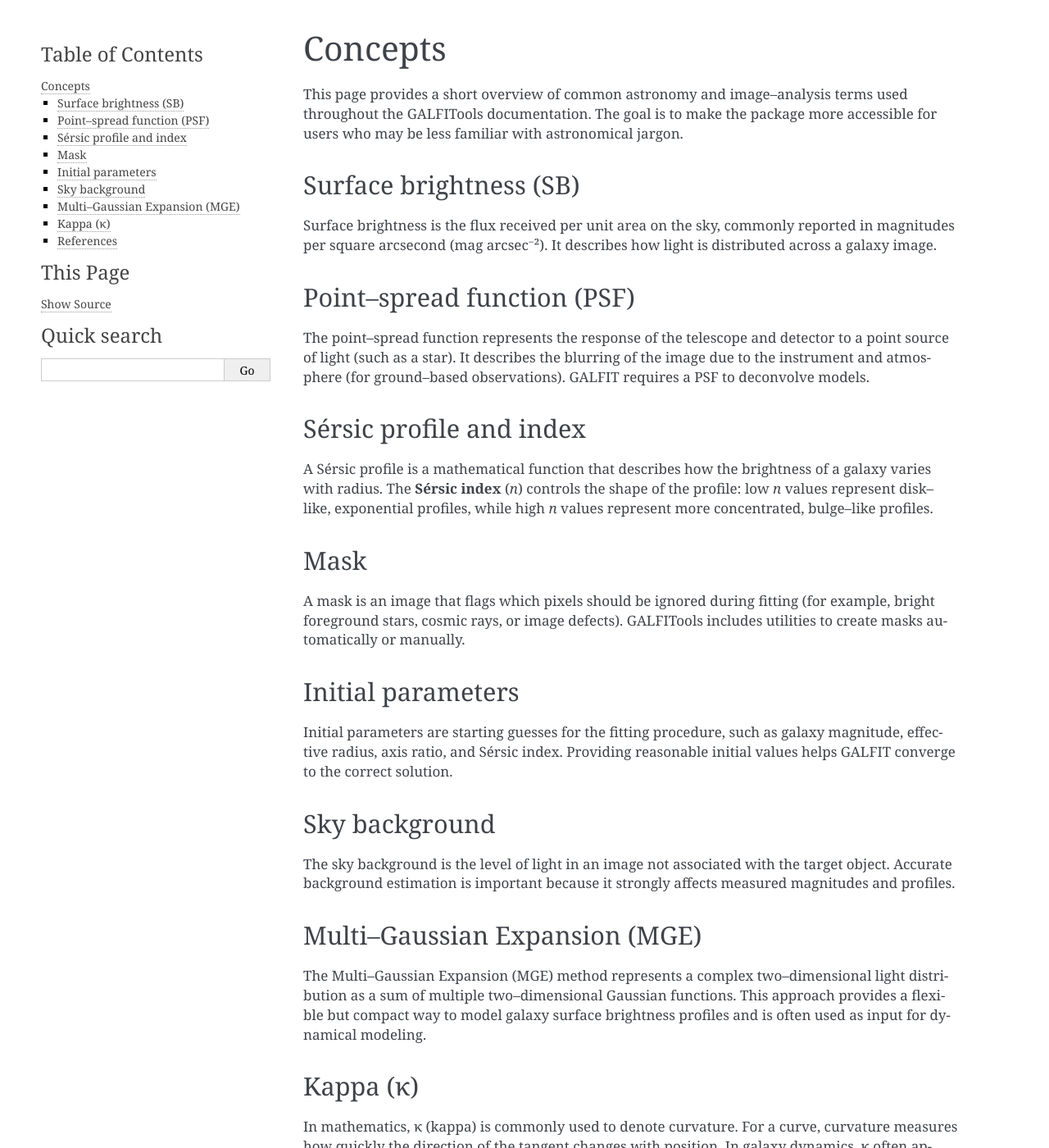
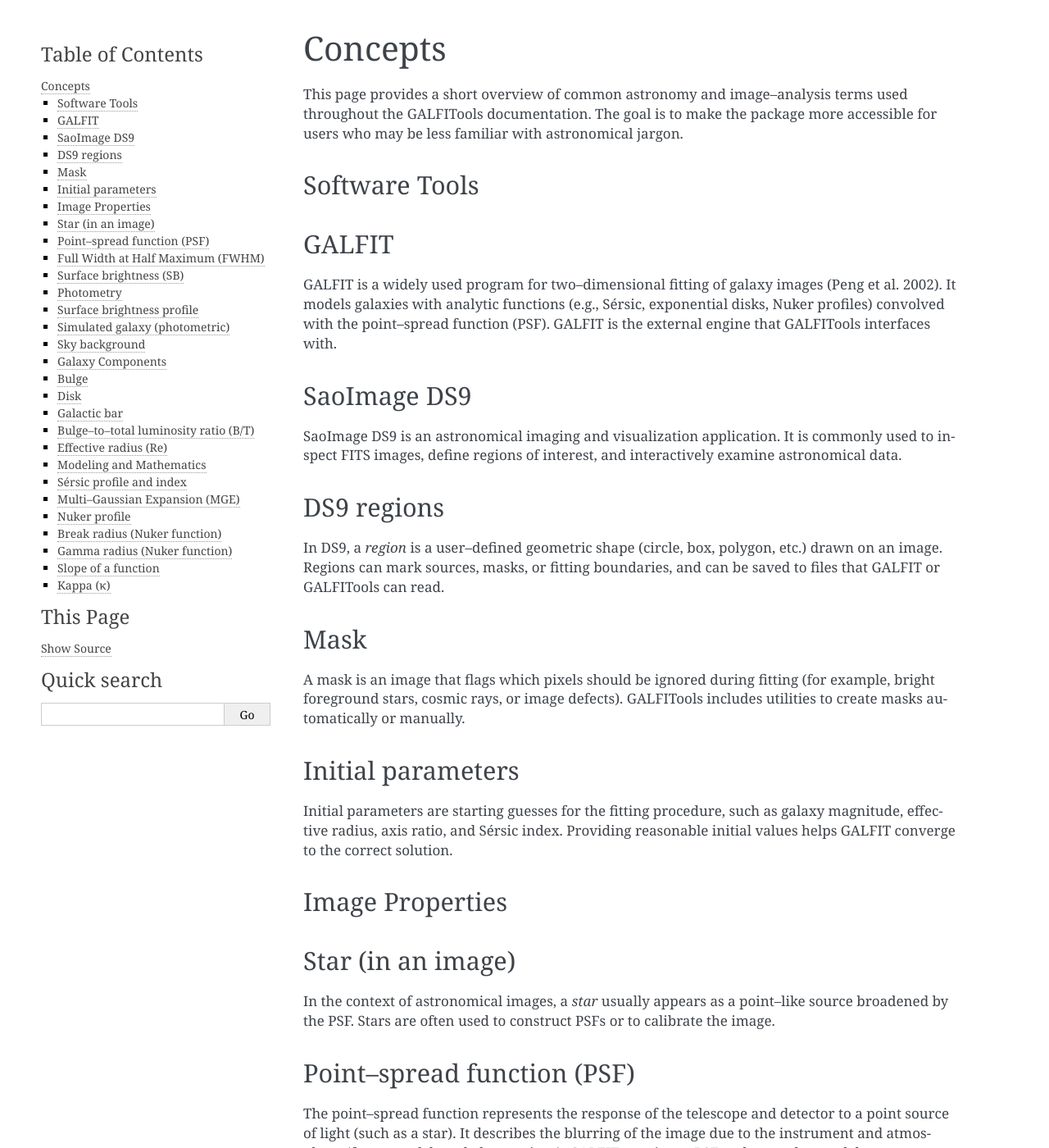
Before and after one commit to canorve/GALFITools, a Sphinx documentation site: the page built from docs/concepts.rst, in a window 1280 px wide and 1400 px high. Shown: the whole window at 82% size. Built offline with Sphinx 7.4.7, drawn with Linux system fonts in a browser that asks for light colours; some of the changed text lies outside the part shown.

Commit message:
docs  updated

```diff
--- a/docs/concepts.rst
+++ b/docs/concepts.rst
@@ -8,32 +8,36 @@
 astronomical jargon.
 
 
-.. _concept-surface-brightness:
 
-Surface brightness (SB)
------------------------
-Surface brightness is the flux received per unit area on the sky,
-commonly reported in magnitudes per square arcsecond (mag arcsec⁻²).
-It describes how light is distributed across a galaxy image.
+Software Tools
+--------------
 
-.. _concept-psf:
+.. _concept-galfit:
 
-Point–spread function (PSF)
----------------------------
-The point–spread function represents the response of the telescope and
-detector to a point source of light (such as a star). It describes the
-blurring of the image due to the instrument and atmosphere (for
-ground–based observations). GALFIT requires a PSF to deconvolve models.
+GALFIT
+------
+GALFIT is a widely used program for two–dimensional fitting of galaxy
+images (Peng et al. 2002). It models galaxies with analytic functions
+(e.g., Sérsic, exponential disks, Nuker profiles) convolved with the
+point–spread function (PSF). GALFIT is the external engine that
+GALFITools interfaces with.
 
-.. _concept-sersic:
+.. _concept-ds9:
 
-Sérsic profile and index
-------------------------
-A Sérsic profile is a mathematical function that describes how the
-brightness of a galaxy varies with radius. The **Sérsic index** (*n*)
-controls the shape of the profile: low *n* values represent disk–like,
-exponential profiles, while high *n* values represent more concentrated,
-bulge–like profiles.
+SaoImage DS9
+------------
+SaoImage DS9 is an astronomical imaging and visualization application.
+It is commonly used to inspect FITS images, define regions of interest,
+and interactively examine astronomical data.
+
+.. _concept-ds9-regions:
+
+DS9 regions
+-----------
+In DS9, a *region* is a user–defined geometric shape (circle, box,
+polygon, etc.) drawn on an image. Regions can mark sources, masks,
+or fitting boundaries, and can be saved to files that GALFIT or
+GALFITools can read.
 
 .. _concept-mask:
 
@@ -53,6 +57,74 @@
 Providing reasonable initial values helps GALFIT converge to the correct
 solution.
 
+
+
+
+
+
+Image Properties
+----------------
+
+.. _concept-star-image:
+
+Star (in an image)
+------------------
+In the context of astronomical images, a *star* usually appears as a
+point–like source broadened by the PSF. Stars are often used to
+construct PSFs or to calibrate the image.
+
+.. _concept-psf:
+
+Point–spread function (PSF)
+---------------------------
+The point–spread function represents the response of the telescope and
+detector to a point source of light (such as a star). It describes the
+blurring of the image due to the instrument and atmosphere (for
+ground–based observations). GALFIT requires a PSF to deconvolve models.
+
+.. _concept-fwhm:
+
+Full Width at Half Maximum (FWHM)
+---------------------------------
+FWHM is a measure of the width of a profile. It is the distance between
+the two points on the profile where the value falls to half of its
+maximum. In astronomy, the FWHM of a stellar image provides an estimate
+of the PSF size and image resolution.
+
+.. _concept-surface-brightness:
+
+Surface brightness (SB)
+-----------------------
+Surface brightness is the flux received per unit area on the sky,
+commonly reported in magnitudes per square arcsecond (mag arcsec⁻²).
+It describes how light is distributed across a galaxy image.
+
+.. _concept-photometry:
+
+Photometry
+----------
+Photometry is the measurement of fluxes or magnitudes of astronomical
+objects. It can be performed with apertures, PSF fitting, or model
+fitting methods such as GALFIT.
+
+.. _concept-sbp:
+
+Surface brightness profile
+--------------------------
+A surface brightness profile is a one–dimensional curve showing how the
+surface brightness of a galaxy changes with radius. Profiles are often
+used to characterize galaxy structure and to fit analytic models.
+
+.. _concept-simulated-galaxy:
+
+Simulated galaxy (photometric)
+------------------------------
+A simulated galaxy is a synthetic image constructed using analytic
+profiles (e.g., Sérsic, exponential disk) and observational effects such
+as PSF convolution and noise. Simulated galaxies are used for testing,
+teaching, and validating analysis pipelines.
+
+
 .. _concept-sky:
 
 Sky background
@@ -60,6 +132,67 @@
 The sky background is the level of light in an image not associated with
 the target object. Accurate background estimation is important because
 it strongly affects measured magnitudes and profiles.
+
+
+
+
+
+
+Galaxy Components
+-----------------
+
+.. _concept-bulge:
+
+Bulge
+-----
+The bulge is the central, spheroidal component of a galaxy. It is
+generally more concentrated and has higher surface brightness than the
+surrounding disk.
+
+.. _concept-disk:
+
+Disk
+----
+The disk is the flattened, rotating component of a galaxy, typically
+hosting spiral arms and ongoing star formation. Its brightness profile
+is often well described by an exponential law.
+
+.. _concept-bar:
+
+Galactic bar
+------------
+A bar is an elongated structure of stars crossing the central region of
+a disk galaxy. Bars redistribute angular momentum and can drive gas
+inflows toward the galaxy center.
+
+.. _concept-bt:
+
+Bulge–to–total luminosity ratio (B/T)
+-------------------------------------
+The bulge–to–total luminosity ratio is the fraction of a galaxy’s total
+light that comes from the bulge compared to the sum of bulge and disk.
+It is commonly used to quantify galaxy morphology.
+
+.. _concept-effective-radius:
+
+Effective radius (Re)
+---------------------
+The effective radius is the radius of a circular aperture that contains
+half of the total light of a galaxy or model component. It is a standard
+measure of galaxy size.
+
+Modeling and Mathematics
+------------------------
+
+.. _concept-sersic:
+
+Sérsic profile and index
+------------------------
+A Sérsic profile is a mathematical function that describes how the
+brightness of a galaxy varies with radius. The **Sérsic index** (*n*)
+controls the shape of the profile: low *n* values represent disk–like,
+exponential profiles, while high *n* values represent more concentrated,
+bulge–like profiles.
 
 .. _concept-mge:
 
@@ -70,6 +203,44 @@
 Gaussian functions. This approach provides a flexible but compact way to
 model galaxy surface brightness profiles and is often used as input for
 dynamical modeling.
+
+
+.. _concept-nuker:
+
+Nuker profile
+-------------
+The Nuker profile is a broken power–law function used to describe the
+inner surface brightness distribution of galaxies, especially elliptical
+galaxies and bulges. It is defined by an inner slope, an outer slope,
+a break radius where the transition occurs, and a smoothness parameter
+that controls how sharp the transition is. The Nuker profile was
+introduced by Lauer et al. (1995) to fit the central light profiles of
+early–type galaxies observed with the Hubble Space Telescope.
+
+
+.. _concept-break-radius:
+
+Break radius (Nuker function)
+-----------------------------
+In the Nuker profile, the break radius is the scale at which the slope
+of the surface brightness profile changes from the inner power–law to
+the outer power–law regime.
+
+.. _concept-gamma-radius:
+
+Gamma radius (Nuker function)
+-----------------------------
+The gamma radius is defined as the radius where the negative logarithmic
+slope of the Nuker profile equals 0.5. It is used as a scale indicator
+for the transition between the core and outer regions.
+
+.. _concept-slope:
+
+Slope of a function
+-------------------
+The slope of a function is the rate at which the function changes with
+respect to its variable. In logarithmic surface brightness profiles,
+slopes describe how steeply brightness declines with radius.
 
 .. _concept-kappa:
 
@@ -82,11 +253,3 @@
 disk around their guiding center orbit. See
 `Wikipedia: Curvature <https://en.wikipedia.org/wiki/Curvature>`_ for
 the mathematical definition.
-
-
-References
-----------
-- Peng, C. Y., et al. (2002). *Detailed structural decomposition of
-  galaxy images*. AJ, 124, 266.
-- Graham, A., & Driver, S. (2005). *A review of galaxy structural
-  parameters*. PASA, 22, 118.
```
